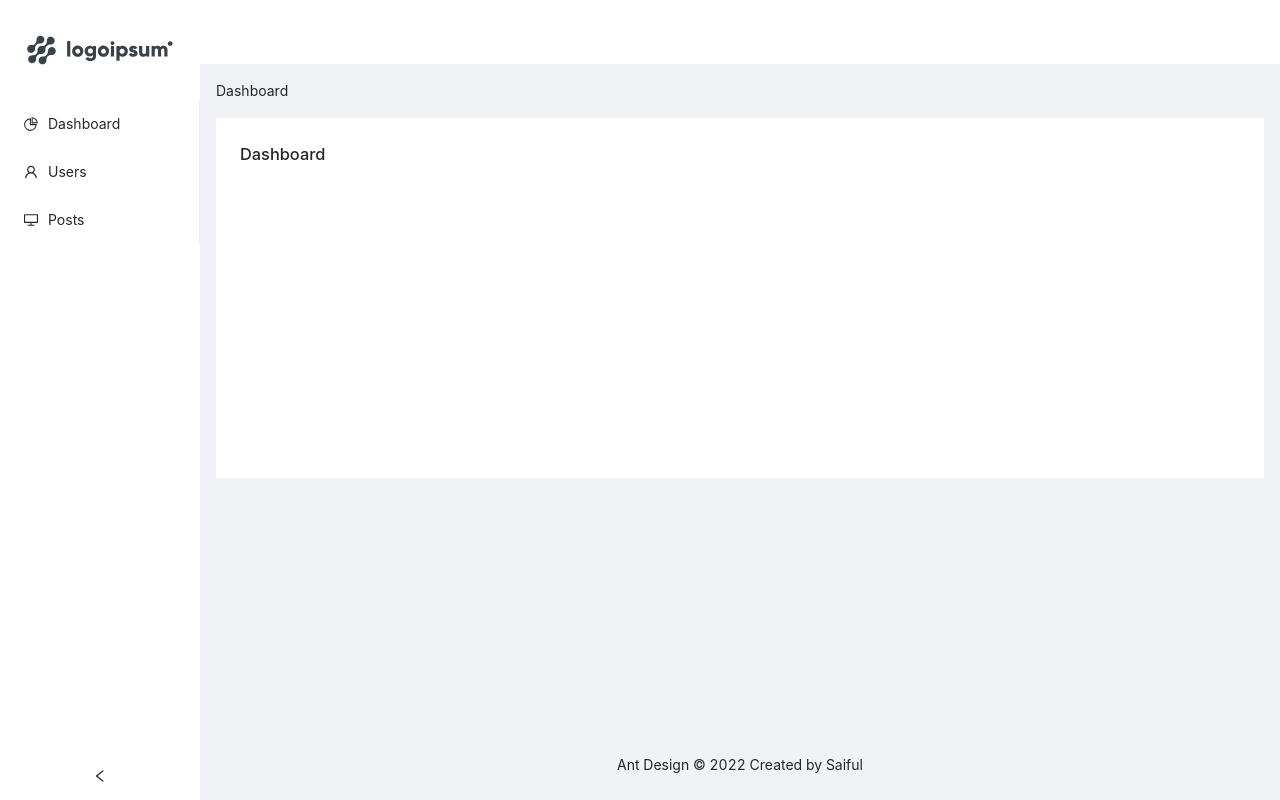
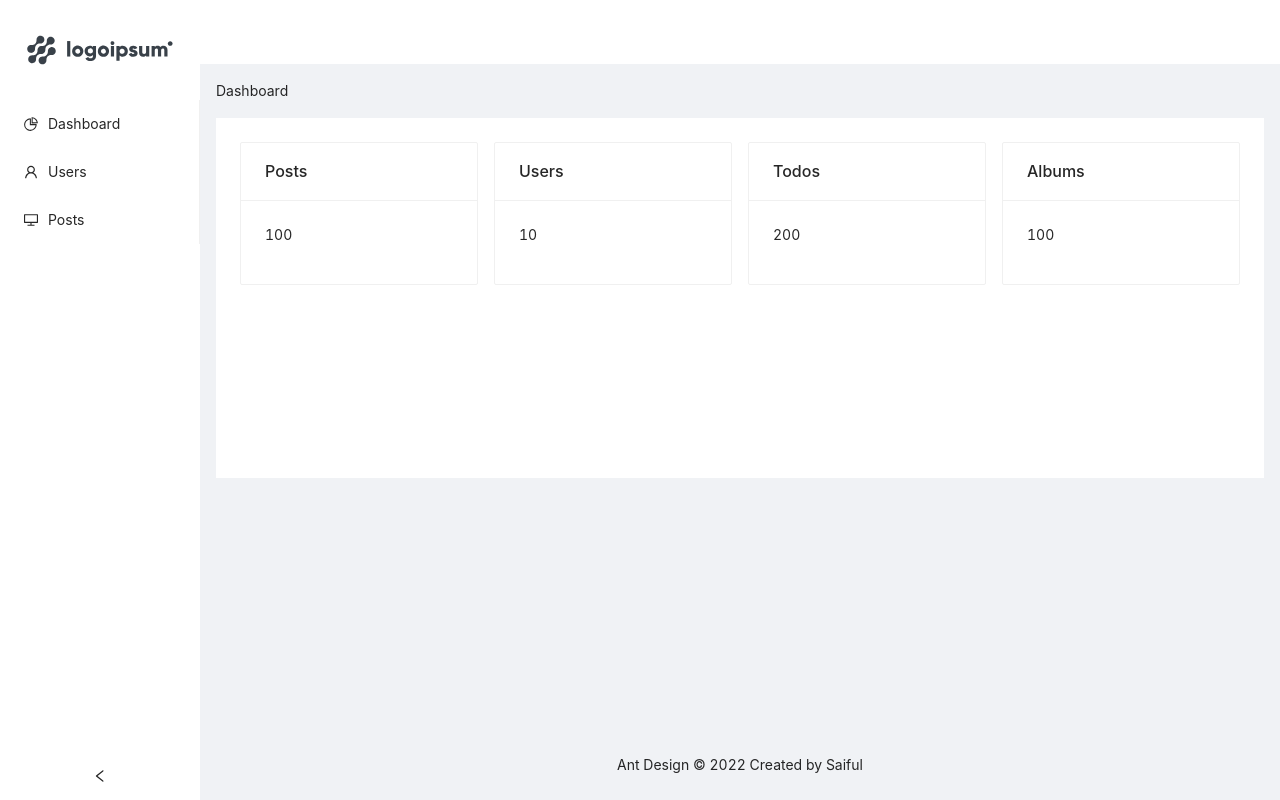
Before and after one commit to MuhdSaifulnizam15/sample_project_nextjs, a Next.js app: page /dashboard in a window 1280 px wide. Built offline with nearby package versions, Linux system fonts and the light colour scheme.

Commit message:
feat: added dashboard content

```diff
--- a/pages/dashboard.js
+++ b/pages/dashboard.js
@@ -1,4 +1,4 @@
-import { Breadcrumb, Layout } from "antd";
+import { Breadcrumb, Card, Col, Layout, Row } from "antd";
 import Head from "next/head";
 import FooterAdmin from "../components/FooterAdmin";
 import Sidebar from "../components/Sidebar";
@@ -45,7 +45,36 @@ const Dashboard = () => {
                 minHeight: 360,
               }}
             >
-              <h1>Dashboard</h1>
+              <Row gutter={[16, 16]}>
+                <Col span={6}>
+                  <Card
+                    title="Posts"
+                  >
+                    <p>100</p>
+                  </Card>
+                </Col>
+                <Col span={6}>
+                  <Card
+                    title="Users"
+                  >
+                    <p>10</p>
+                  </Card>
+                </Col>
+                <Col span={6}>
+                  <Card
+                    title="Todos"
+                  >
+                    <p>200</p>
+                  </Card>
+                </Col>
+                <Col span={6}>
+                  <Card
+                    title="Albums"
+                  >
+                    <p>100</p>
+                  </Card>
+                </Col>
+              </Row>
             </div>
           </Content>
           <FooterAdmin />
```
